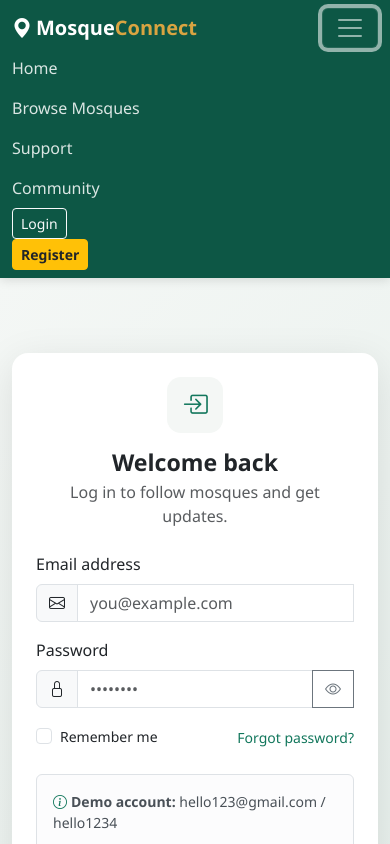
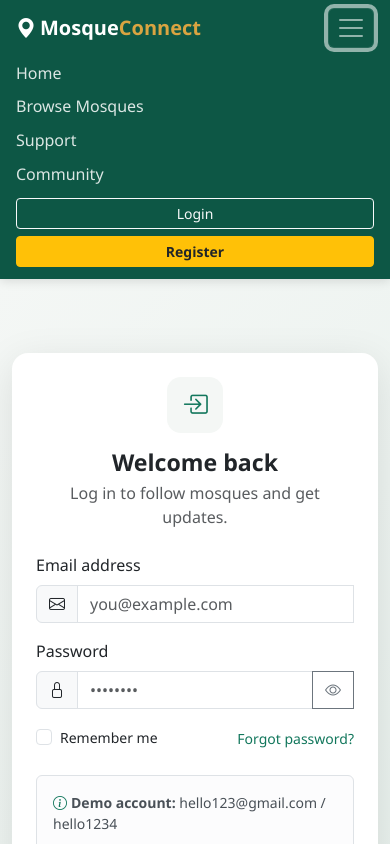
Before and after one commit to isratarna/MosqueConnect, a React (Vite) app in the folder frontend/: page /login in a window 390 px wide. Both pictures are taken after a click on the button 350 px from the left and 28 px from the top of the page. Shown: the top 844 px of the page. Built offline with nearby package versions, Linux system fonts and the light colour scheme; no server answers.

Commit message:
Improve mobile navbar responsiveness

```diff
--- a/frontend/src/components/Navbar.jsx
+++ b/frontend/src/components/Navbar.jsx
@@ -19,13 +19,13 @@ export default function Navbar() {
 
   return (
     <nav className="navbar navbar-expand-lg navbar-dark mc-navbar sticky-top">
-      <div className="container">
-        <Link className="navbar-brand fw-bold" to="/" onClick={close}>
+      <div className="container px-3 px-lg-0">
+        <Link className="navbar-brand fw-bold me-2 me-lg-0" to="/" onClick={close}>
           <i className="bi bi-geo-alt-fill me-1" />
           Mosque<span className="mc-brand-accent">Connect</span>
         </Link>
         <button
-          className="navbar-toggler"
+          className="navbar-toggler ms-2 ms-lg-0"
           type="button"
           aria-label="Toggle navigation"
           aria-expanded={open}
@@ -34,8 +34,8 @@ export default function Navbar() {
           <span className="navbar-toggler-icon" />
         </button>
 
-        <div className={"collapse navbar-collapse" + (open ? " show" : "")}>
-          <ul className="navbar-nav ms-auto align-items-lg-center gap-lg-1">
+        <div className={"collapse navbar-collapse mt-1 mt-lg-0" + (open ? " show" : "")}>
+          <ul className="navbar-nav ms-auto align-items-start align-items-lg-center gap-1 gap-lg-1 py-1 py-lg-0">
             <li className="nav-item">
               <NavLink end className={navLinkClass} to="/" onClick={close}>Home</NavLink>
             </li>
@@ -51,11 +51,11 @@ export default function Navbar() {
 
             {!user ? (
               <>
-                <li className="nav-item ms-lg-2">
-                  <Link className="btn btn-outline-light btn-sm" to="/login" onClick={close}>Login</Link>
+                <li className="nav-item ms-lg-2 mt-1 mt-lg-0">
+                  <Link className="btn btn-outline-light btn-sm w-100 w-lg-auto" to="/login" onClick={close}>Login</Link>
                 </li>
-                <li className="nav-item">
-                  <Link className="btn btn-warning btn-sm text-dark fw-semibold" to="/register" onClick={close}>
+                <li className="nav-item mt-1 mt-lg-0">
+                  <Link className="btn btn-warning btn-sm text-dark fw-semibold w-100 w-lg-auto" to="/register" onClick={close}>
                     Register
                   </Link>
                 </li>
--- a/frontend/src/index.css
+++ b/frontend/src/index.css
@@ -24,6 +24,73 @@ body {
 .mc-navbar .nav-link.active { color: #fff; border-bottom: 2px solid var(--mc-gold); }
 .mc-brand-accent { color: var(--mc-gold); }
 .mc-notif-menu { width: 300px; }
+
+@media (max-width: 991.98px) {
+  .mc-navbar .navbar-brand {
+    padding-top: 0.2rem;
+    padding-bottom: 0.2rem;
+    margin-right: 0.5rem;
+  }
+
+  .mc-navbar .navbar-toggler {
+    padding: 0.25rem 0.45rem;
+    margin-left: 0.25rem;
+  }
+
+  /*.mc-navbar .navbar-collapse {
+    margin-top: 0.25rem;
+    padding-bottom: 0.2rem;
+  }*/
+
+  .mc-navbar .navbar-collapse {
+    margin-top: 0.15rem;
+    padding-bottom: 0;
+}
+
+  /*.mc-navbar .navbar-nav {
+    gap: 0 !important;
+    padding-top: 0.1rem;
+    padding-bottom: 0.1rem;
+  }*/
+  .mc-navbar .navbar-nav {
+    gap: 0 !important;
+    padding-top: 0;
+    padding-bottom: 0;
+}
+
+  .mc-navbar .navbar-nav .nav-item {
+    width: 100%;
+  }
+
+
+  /*.mc-navbar .navbar-nav .nav-link {
+    padding-top: 0.2rem;
+    padding-bottom: 0.2rem;
+    display: inline-block;
+  }
+*/
+/*.mc-navbar .navbar-nav .nav-link {
+    padding: 0.45rem 0;
+    display: inline-block;
+}*/
+.mc-navbar .navbar-nav .nav-link {
+    padding: 0.3rem 0;
+    display: inline-block;
+}
+
+  .mc-navbar .navbar-nav .nav-link.active {
+    padding-bottom: 0.2rem;
+    margin-bottom: 0;
+  }
+
+  .mc-navbar .navbar-nav .nav-item + .nav-item .btn {
+    margin-top: 0.2rem;
+  }
+
+  .mc-navbar .navbar-nav .nav-item.ms-lg-2 {
+    margin-left: 0 !important;
+  }
+}
 
 /* ---------- buttons / accents ---------- */
 .btn-mc { background: var(--mc-green); border-color: var(--mc-green); color: #fff; }
```
